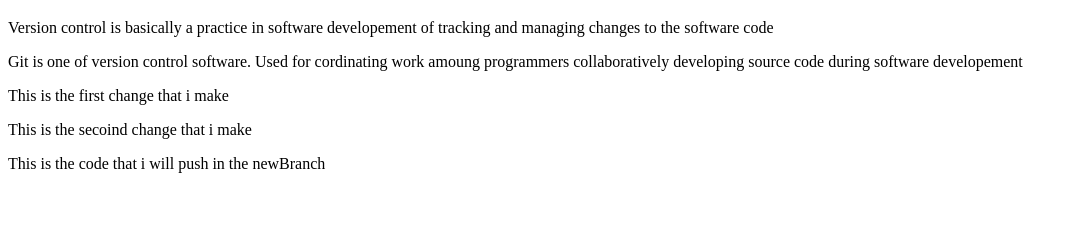
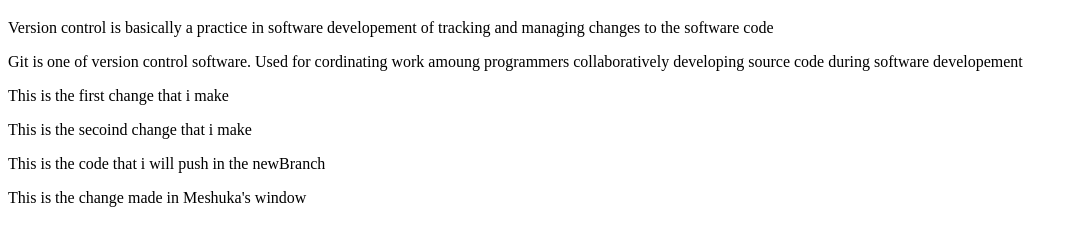
Before and after one commit to sarmilaPS/gitSession, a plain HTML site: page index.html in a window 1280 px wide. Shown: the part 61-306 px from the top of the page, without its empty margins (0-1078 px from the left). Drawn offline with Linux system fonts and the light colour scheme.

Commit message:
changes made in meshuka branch

```diff
--- a/index.html
+++ b/index.html
@@ -10,5 +10,6 @@
         <p>This is the first change that i make</p>
         <p>This is the secoind change that i make</p>
         <p>This is the code that i will push in the newBranch</p>
+        <p>This is the change made in Meshuka's window</p>
     </head>
 </html>
```
